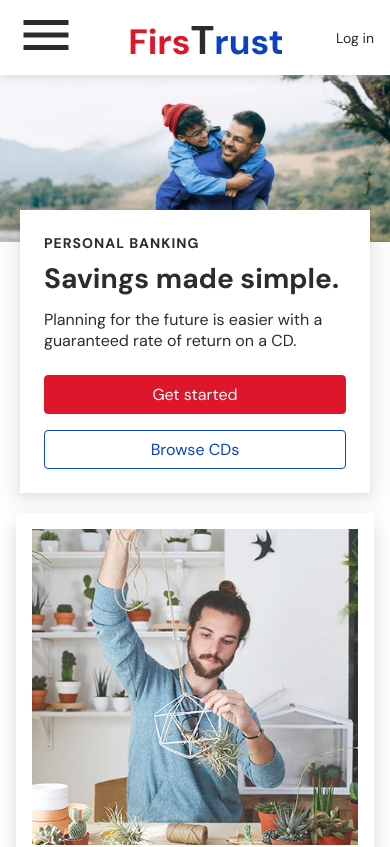
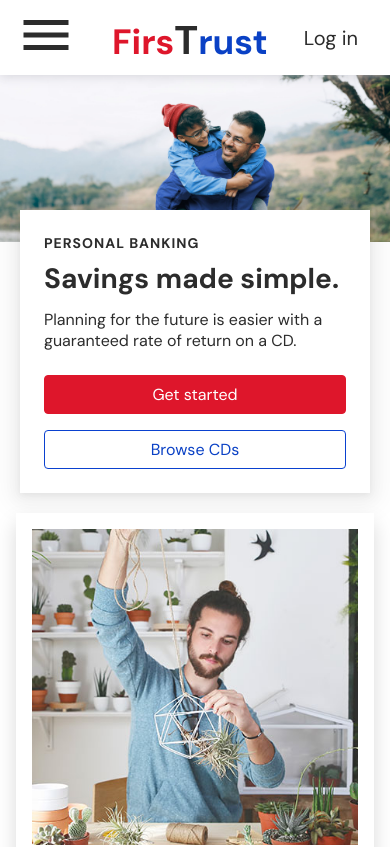
Before and after one commit to lovely-programmer/usbank, a React (Vite) app: page / in a window 390 px wide. Shown: the top 847 px of the page. Built offline with nearby package versions, Linux system fonts and the light colour scheme.

Commit message:
update navbar

```diff
--- a/src/components/navbar/Navbar.css
+++ b/src/components/navbar/Navbar.css
@@ -368,3 +368,12 @@
     display: block;
   }
 }
+
+@media screen and (max-width: 671px) {
+  .navbar__mobile-container .navbar__login-link {
+    padding-right: 1rem;
+  }
+  .navbar__mobile-container .navbar__login-link a {
+    font-size: 1.25rem;
+  }
+}
--- a/src/components/navbar/Navbar.jsx
+++ b/src/components/navbar/Navbar.jsx
@@ -203,7 +203,7 @@ function Navbar({ toggle, setToggle }) {
                     <span className="trust">rust</span>
                   </Link>
                 </li>
-                <li>
+                <li className="navbar__login-link">
                   <Link to="/signin">Log in</Link>
                 </li>
               </ul>
```
